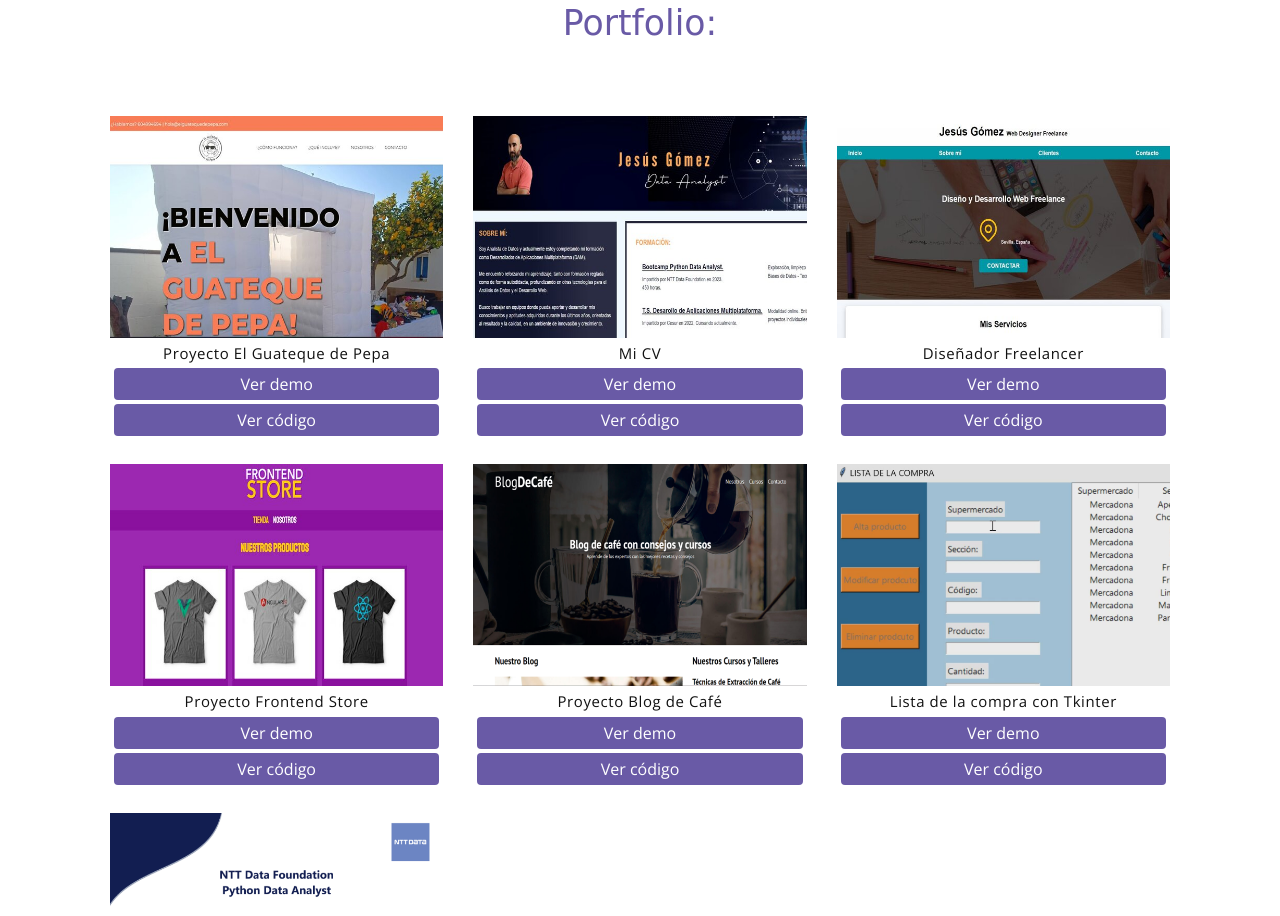
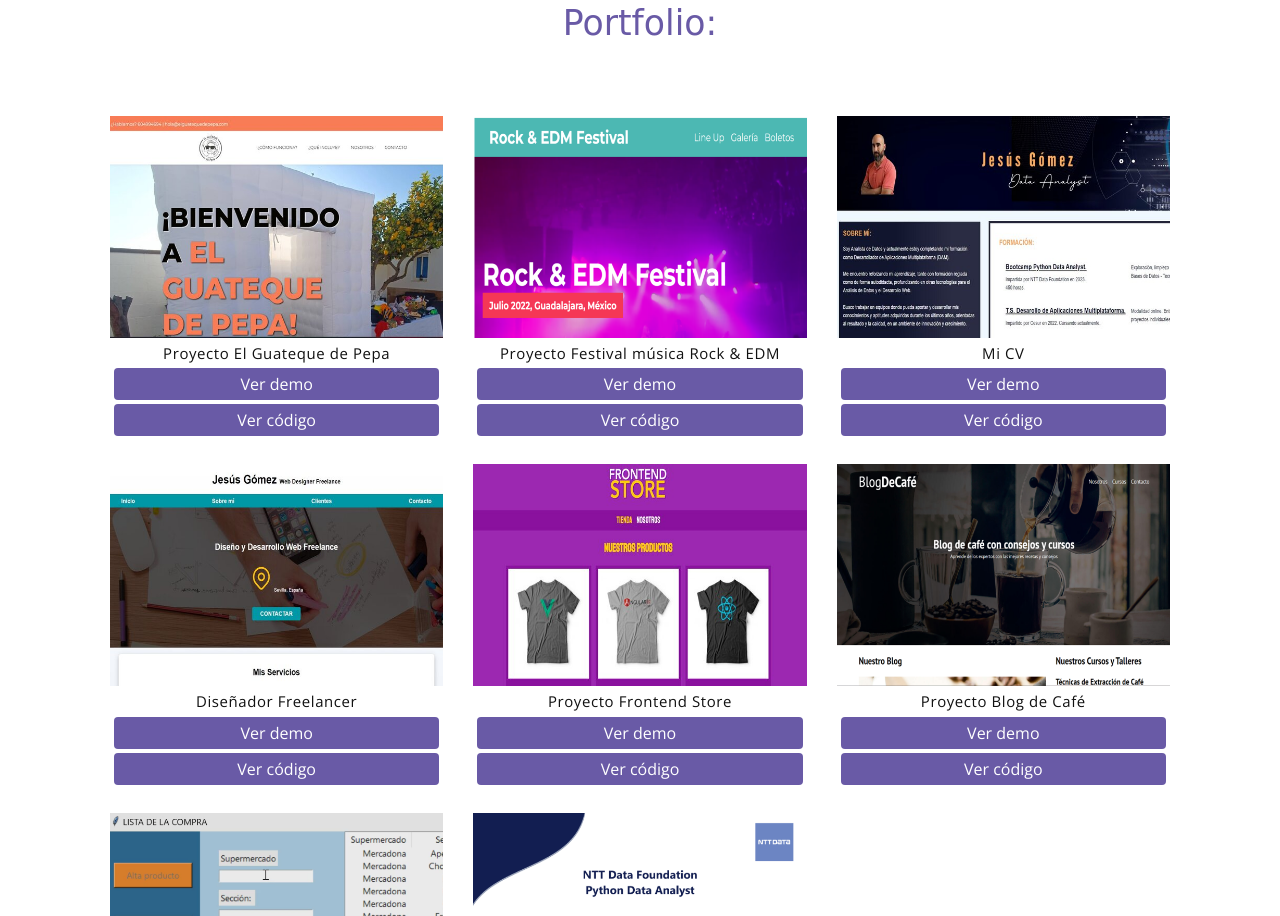
Before and after one commit to J3susGB/Portfolio, a plain HTML site: page index.html in a window 1280 px wide. Shown: the part 1885-2801 px from the top of the page. Drawn offline with nearby package versions, Linux system fonts and the light colour scheme; a web font is replaced by a local one.

Commit message:
Añado proyecto festival de música y su correspondiente imagen

```diff
--- a/index.html
+++ b/index.html
@@ -168,6 +168,22 @@
                 </div>
 
                 <div class="col-md-4 mb-3 mt-2">
+                    <a href="https://github.com/J3susGB/festivalMusica?tab=readme-ov-file" target="_blank" class="portfolio-card">
+                        <img class="portfolio-card-img" src="assets/imgs/rock.png" class="img-responsive rounded" alt="Proyecto_CV">
+                        <span class="portfolio-card-overlay">
+                            <span class="portfolio-card-caption d-flex flex-column align-items-center">
+                                <h4 class="mt-1">Web Development</h4>
+                                <div class="mt-1">
+                                    <p class="mb-0">Proyecto Festival música Rock & EDM</p>
+                                    <a href="https://rockandedmfestivaldeploiment.netlify.app/" target="_blank" class="bg-primary text-white p-1 m-1 rounded d-block">Ver demo</a>
+                                    <a href="https://github.com/J3susGB/festivalMusica?tab=readme-ov-file" target="_blank" class="bg-primary text-white p-1 m-1 rounded d-block">Ver código</a>
+                                </div>
+                            </span>
+                        </span>
+                    </a>
+                </div>
+
+                <div class="col-md-4 mb-3 mt-2">
                     <a href="https://github.com/J3susGB/CV_JesusGomez" target="_blank" class="portfolio-card">
                         <img class="portfolio-card-img" src="assets/imgs/cv.jpg" class="img-responsive rounded" alt="Proyecto_CV">
                         <span class="portfolio-card-overlay">
```
Also changed, not shown: assets/imgs/rock.png (added).
